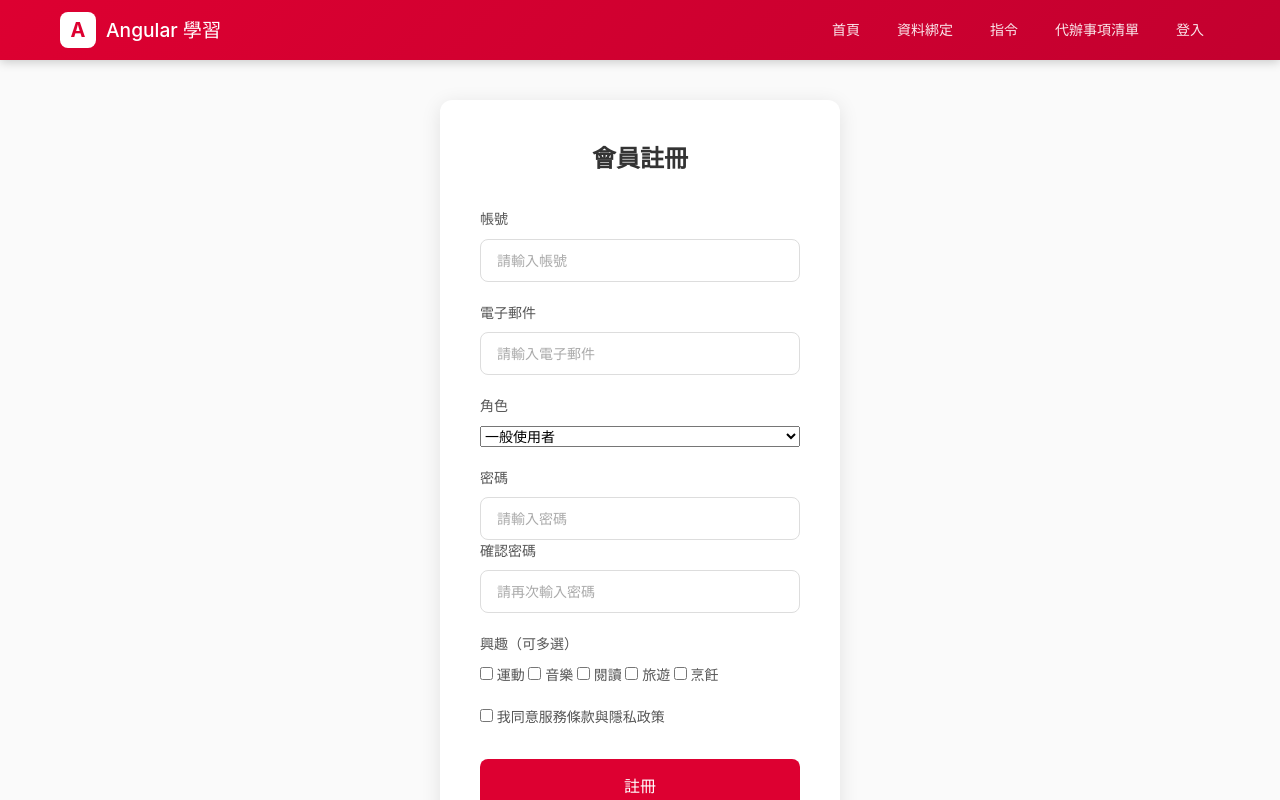
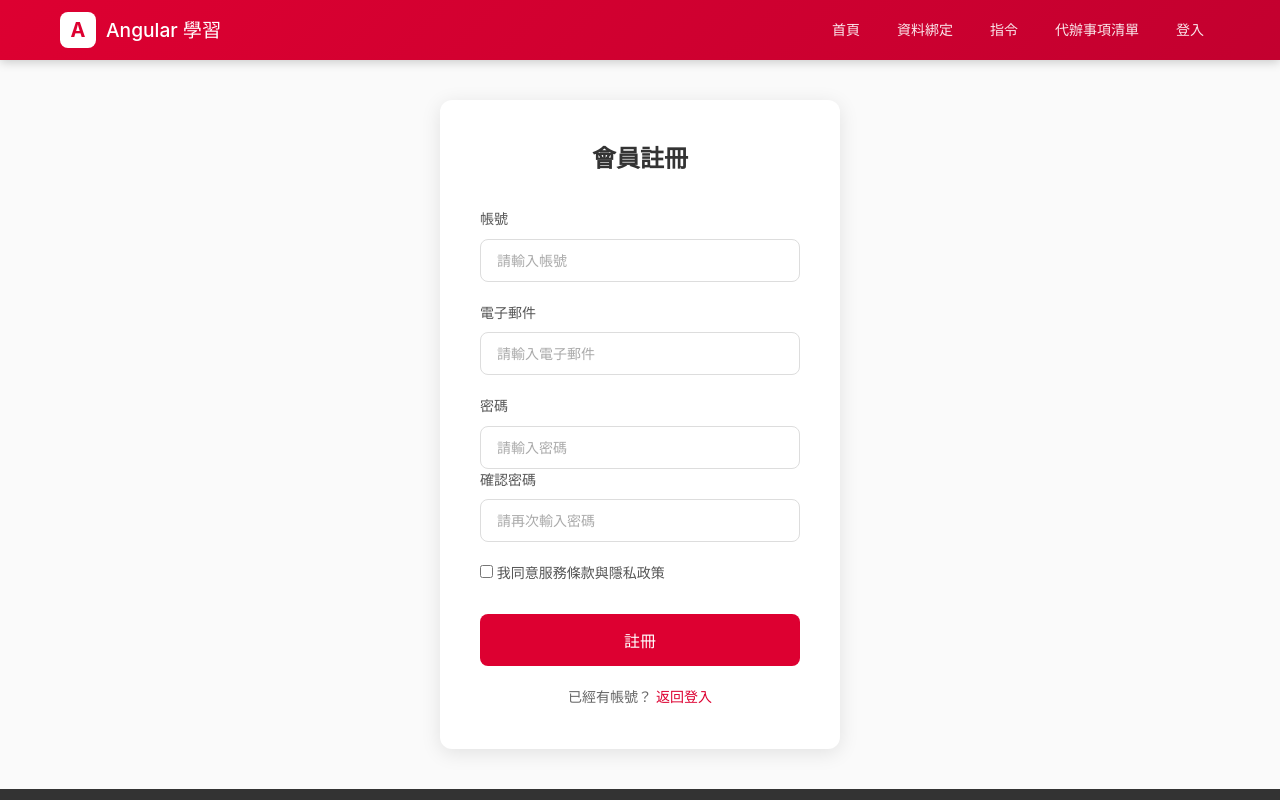
Before and after one commit to a92075123/angular-learning, an Angular app: page /register in a window 1280 px wide. Shown: the top 800 px of the page. Built offline with nearby package versions, Linux system fonts and the light colour scheme.

Commit message:
[修改] 註冊頁面 移除自動登記表單的功能

```diff
--- a/src/app/components/user-register/user-register.html
+++ b/src/app/components/user-register/user-register.html
@@ -9,15 +9,19 @@
       <div class="form-group">
         <label for="email">電子郵件</label>
         <input type="email" id="email" placeholder="請輸入電子郵件" formControlName="email"/>
+        @if (form.get('email')?.errors?.['emailExists']) {
+          <span class="error">{{ form.get('email')?.errors?.['emailExists'] }}</span>
+        }
+
       </div>
-      <div class="form-group">
-        <label for="role">角色</label>
-        <select id="role" formControlName="role">
-          <option value="user">一般使用者</option>
-          <option value="editor">編輯者</option>
-          <option value="admin">管理員</option>
-        </select>
-      </div>
+      <!--      <div class="form-group">-->
+      <!--        <label for="role">角色</label>-->
+      <!--        <select id="role" formControlName="role">-->
+      <!--          <option value="user">一般使用者</option>-->
+      <!--          <option value="editor">編輯者</option>-->
+      <!--          <option value="admin">管理員</option>-->
+      <!--        </select>-->
+      <!--      </div>-->
       <div formGroupName="passwords">
         <div class="form-group">
           <label for="password">密碼</label>
@@ -40,21 +44,21 @@
           />
         </div>
       </div>
-      <div class="form-group checkbox-group" formArrayName="interests">
-        <label>興趣（可多選）</label>
-        <label>
-          <input type="checkbox" formControlName="0" value="sports"/>
-          運動
-          <input type="checkbox" formControlName="1" value="music"/>
-          音樂
-          <input type="checkbox" formControlName="2" value="reading"/>
-          閱讀
-          <input type="checkbox" formControlName="3" value="travel"/>
-          旅遊
-          <input type="checkbox" formControlName="4" value="cooking"/>
-          烹飪
-        </label>
-      </div>
+      <!--      <div class="form-group checkbox-group" formArrayName="interests">-->
+      <!--        <label>興趣（可多選）</label>-->
+      <!--        <label>-->
+      <!--          <input type="checkbox" formControlName="0" value="sports"/>-->
+      <!--          運動-->
+      <!--          <input type="checkbox" formControlName="1" value="music"/>-->
+      <!--          音樂-->
+      <!--          <input type="checkbox" formControlName="2" value="reading"/>-->
+      <!--          閱讀-->
+      <!--          <input type="checkbox" formControlName="3" value="travel"/>-->
+      <!--          旅遊-->
+      <!--          <input type="checkbox" formControlName="4" value="cooking"/>-->
+      <!--          烹飪-->
+      <!--        </label>-->
+      <!--      </div>-->
       <div class="form-group checkbox-group">
         <label>
           <input type="checkbox" formControlName="agreeTerms"/>
@@ -68,11 +72,17 @@
         <span>已經有帳號？</span>
         <a href="/login">返回登入</a>
       </div>
-      @if (emailIsInvalid) {
-        <p>請檢察信箱是否正確</p>
-      }
+      <!--      @if (emailIsInvalid) {-->
+      <!--        <p>請檢察信箱是否正確</p>-->
+      <!--      }-->
       @if (passwordIsInvalid) {
-        <p>請檢察密碼是否正確</p>
+        <span class="error">
+          密碼須符合以下規則
+          <br>
+          1.密碼至少要有6個字元
+          <br>
+          2.密碼裡必須要包含大小寫英文
+        </span>
       }
     </form>
   </div>
--- a/src/app/components/user-register/user-register.ts
+++ b/src/app/components/user-register/user-register.ts
@@ -1,23 +1,14 @@
-import {Component, DestroyRef, inject, OnInit} from '@angular/core';
+import {Component, inject} from '@angular/core';
 import {
   AbstractControl,
-  FormArray,
   FormControl,
   FormGroup,
   ReactiveFormsModule,
   Validators
 } from '@angular/forms';
-import {catchError, debounceTime, map, of} from "rxjs";
+import {catchError, map, of} from "rxjs";
 import {HttpClient} from "@angular/common/http";
 
-
-//自訂驗證規則 return null 驗證通過 反之不通過
-function mustIncludesQuestionMark(control: AbstractControl) {
-  if (control.value.includes("?")) {
-    return null;
-  }
-  return {doesNotIncludesQuestionMark: true}
-}
 
 //自訂規則 檢查密碼與確認密碼是否一致
 function equalValues(val1: string, val2: string) {
@@ -29,13 +20,6 @@ function equalValues(val1: string, val2: string) {
   }
 }
 
-let initialEmailVal = '';
-const savedForm = window.localStorage.getItem('saved-register-form');
-
-if (savedForm) {
-  const loadedForm = JSON.parse(savedForm);
-  initialEmailVal = loadedForm.email;
-}
 
 @Component({
   selector: 'app-user-register',
@@ -43,12 +27,11 @@ if (savedForm) {
   templateUrl: './user-register.html',
   styleUrl: './user-register.css',
 })
-export class UserRegister implements OnInit {
+export class UserRegister {
 
   private http = inject(HttpClient);
   private apiUrl = 'http://localhost:8080/api/';
-  //初始化結束後
-  private destroyRef = inject(DestroyRef);
+
 
   //自訂規則 asyncValidators 請求到後端檢測是否有這筆mail
   emailIsUnique = (control: AbstractControl) => {
@@ -57,7 +40,7 @@ export class UserRegister implements OnInit {
 
     return this.http.get<{ exists: boolean }>(this.apiUrl + `checkEmail?email=${email}`).pipe(
         map(res => res.exists ?
-            {emailExists: true} : null),
+            {emailExists: '此 Email 已被使用'} : null),
         catchError(() => of(null))
     );
   };
@@ -67,27 +50,27 @@ export class UserRegister implements OnInit {
     username: new FormControl('', {
       validators: [Validators.required]
     }),
-    email: new FormControl(initialEmailVal, {
+    email: new FormControl('', {
       validators: [Validators.email, Validators.required],
       asyncValidators: [this.emailIsUnique],
     }),
-    role: new FormControl('user', {
-      validators: [Validators.required]
-    }),
-    //多選框 - 興趣（FormArray 用索引對應 interestLabels）
-    interests: new FormArray([
-      new FormControl(false),
-      new FormControl(false),
-      new FormControl(false),
-      new FormControl(false),
-      new FormControl(false),
-    ]),
+    // role: new FormControl('user', {
+    //   validators: [Validators.required]
+    // }),
+    // //多選框 - 興趣（FormArray 用索引對應 interestLabels）
+    // interests: new FormArray([
+    //   new FormControl(false),
+    //   new FormControl(false),
+    //   new FormControl(false),
+    //   new FormControl(false),
+    //   new FormControl(false),
+    // ]),
     agreeTerms: new FormControl(false, {
       validators: [Validators.requiredTrue]
     }),
     passwords: new FormGroup({
       password: new FormControl('', {
-        validators: [Validators.minLength(6), Validators.required]
+        validators: [Validators.minLength(6), Validators.required, Validators.pattern(/^(?=.*[a-z])(?=.*[A-Z])(?=.*\d).{8,}$/)]
       }),
       confirmPassword: new FormControl('', {
         validators: [Validators.minLength(6), Validators.required]
@@ -106,17 +89,6 @@ export class UserRegister implements OnInit {
     console.log(this.form.value.email);
   }
 
-  ngOnInit(): void {
-    const subscription = this.form.valueChanges
-    .pipe(debounceTime(500))
-    .subscribe({
-      next: (value) => {
-        window.localStorage.setItem('saved-register-form', JSON.stringify({email: value.email}));
-      }
-    });
-    //設定好localStorage 並關閉訂閱
-    this.destroyRef.onDestroy(() => subscription.unsubscribe());
-  }
 
   get emailIsInvalid() {
     return (
```
Also changed, not shown: src/app/components/user-register/user-register.css (line endings or trailing spaces).
